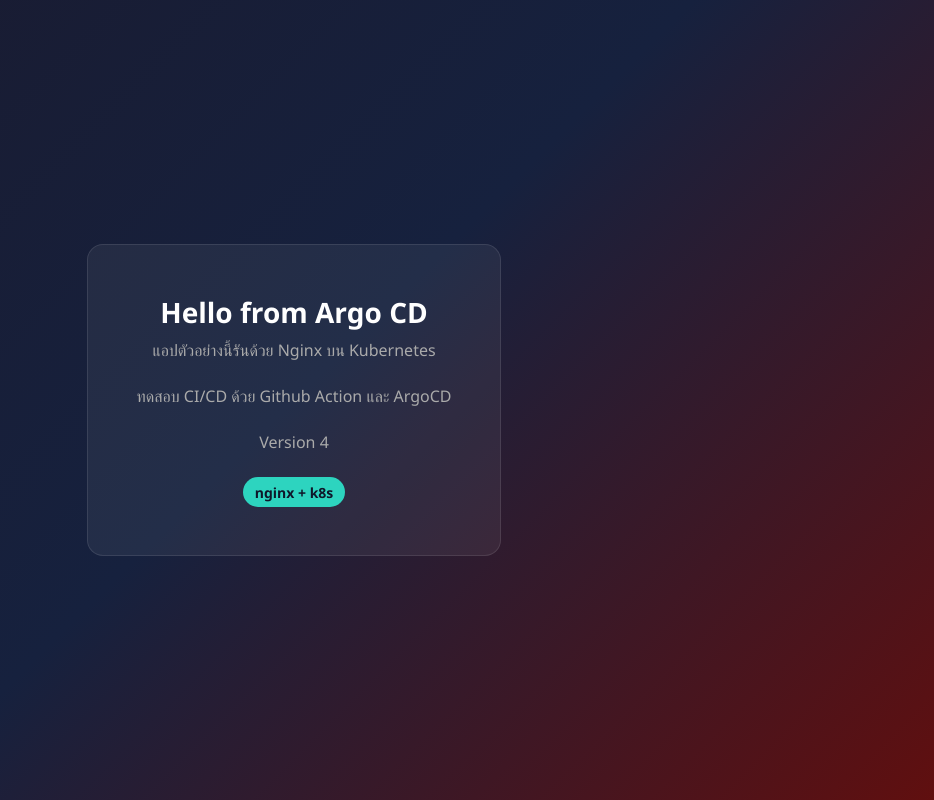
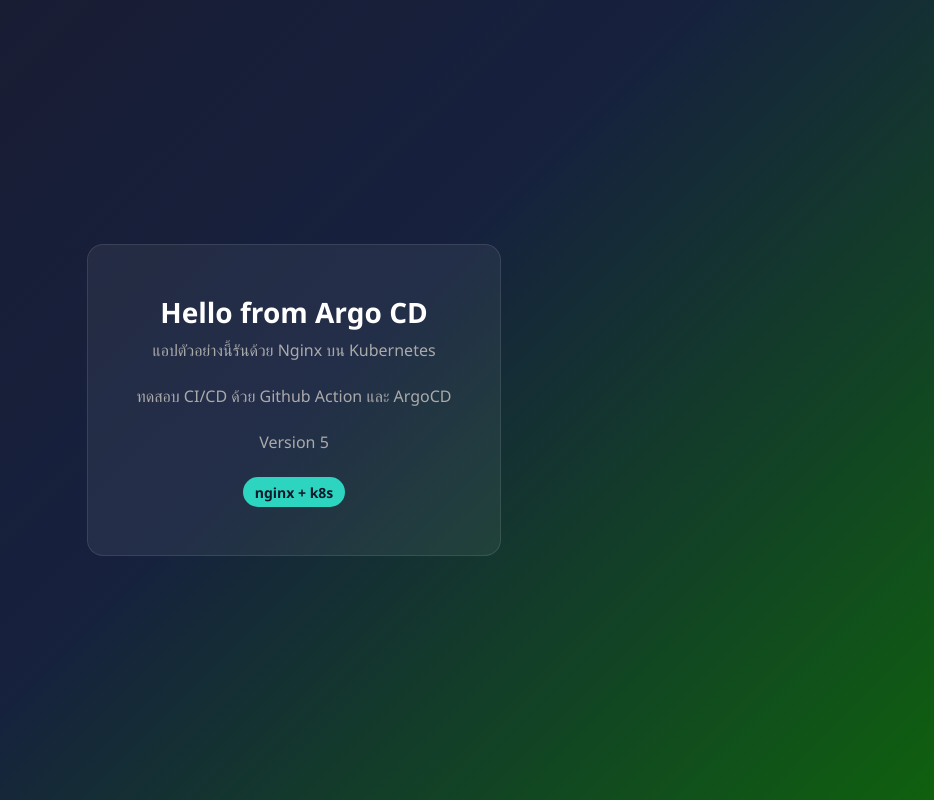
Before and after one commit to mlizking/learn-argo, a website: page app/index.html in a window 1280 px wide. Shown: the whole page, without its empty margins (346-1280 px from the left). Drawn offline with Linux system fonts and the light colour scheme.

Commit message:
Update index.html to change version from 4 to 5 and modify background gradient color for the Argo CD sample app

```diff
--- a/app/index.html
+++ b/app/index.html
@@ -12,7 +12,7 @@
       display: flex;
       align-items: center;
       justify-content: center;
-      background: linear-gradient(135deg, #1a1a2e 0%, #16213e 50%, #600f0f 100%);
+      background: linear-gradient(135deg, #1a1a2e 0%, #16213e 50%, #0f600f 100%);
       color: #eee;
     }
     .card {
@@ -41,7 +41,7 @@
     <h1>Hello from Argo CD</h1>
     <p>แอปตัวอย่างนี้รันด้วย Nginx บน Kubernetes</p>
     <p>ทดสอบ CI/CD ด้วย Github Action และ ArgoCD</p>
-    <p>Version 4</p>
+    <p>Version 5</p>
     <span class="badge">nginx + k8s</span>
   </div>
 </body>
```
